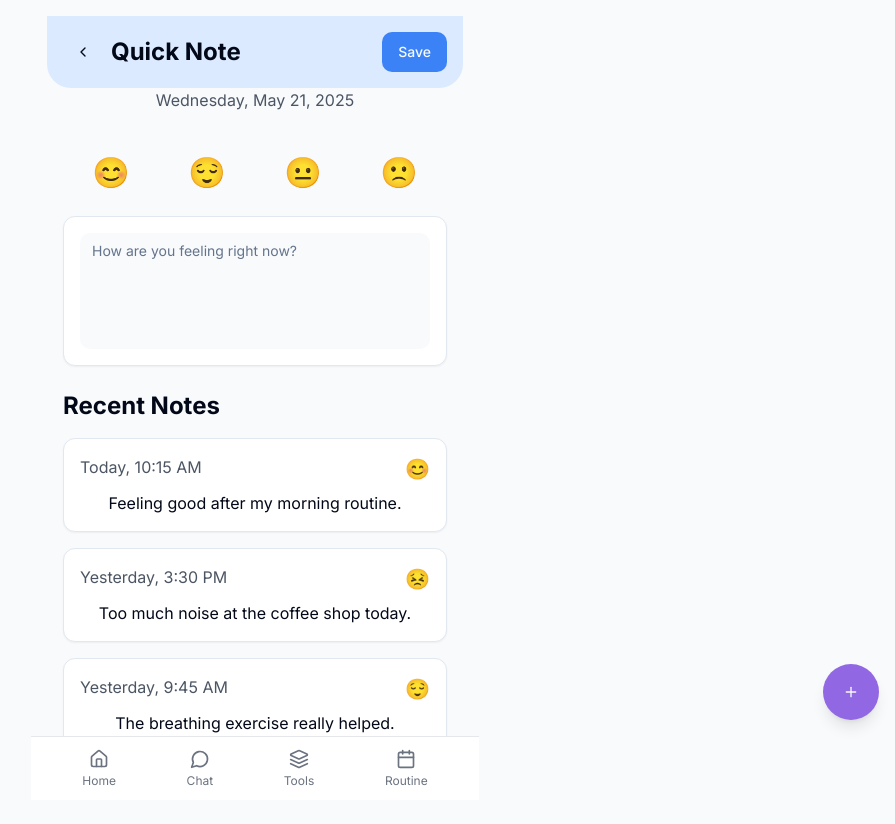
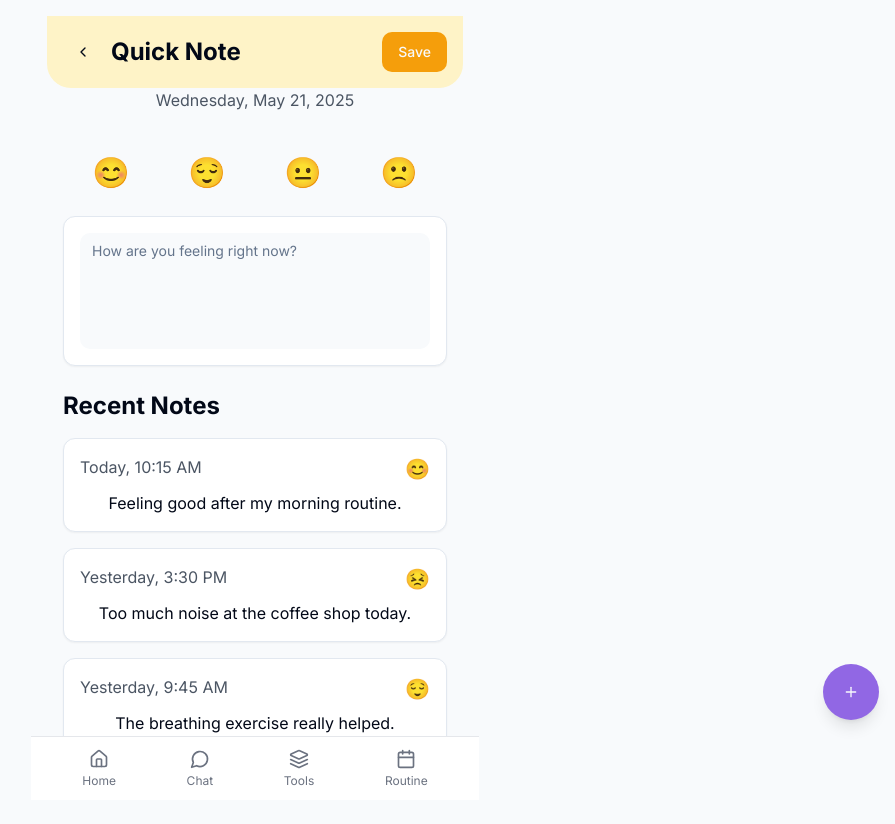
Before and after one commit to Vineela-NeuraEase/wearflow-visual-sync, a React (Vite) app: page /journal in a window 1280 px wide. Shown: the top 824 px of the page, without its empty margins (385-1280 px from the left). Built offline with nearby package versions, Linux system fonts and the light colour scheme.

Commit message:
Refactor: Use amber colors in JournalHeader
Update JournalHeader to use amber colors, matching the MeltdownLoggerSheet style for consistency.

```diff
--- a/src/components/journal/JournalHeader.tsx
+++ b/src/components/journal/JournalHeader.tsx
@@ -30,7 +30,7 @@ const JournalHeader = ({ mode, handleSave, formattedDate }: JournalHeaderProps)
 
   return (
     <>
-      <div className="bg-blue-100 p-4 rounded-b-3xl">
+      <div className="bg-amber-100 p-4 rounded-b-3xl">
         <div className="flex justify-between items-center">
           <div className="flex items-center">
             <Button variant="ghost" size="icon" onClick={handleBack} className="rounded-full">
@@ -41,7 +41,7 @@ const JournalHeader = ({ mode, handleSave, formattedDate }: JournalHeaderProps)
           {mode !== "voice" && (
             <Button
               onClick={handleSave}
-              className="bg-blue-500 hover:bg-blue-600"
+              className="bg-amber-500 hover:bg-amber-600"
             >
               Save
             </Button>
```
